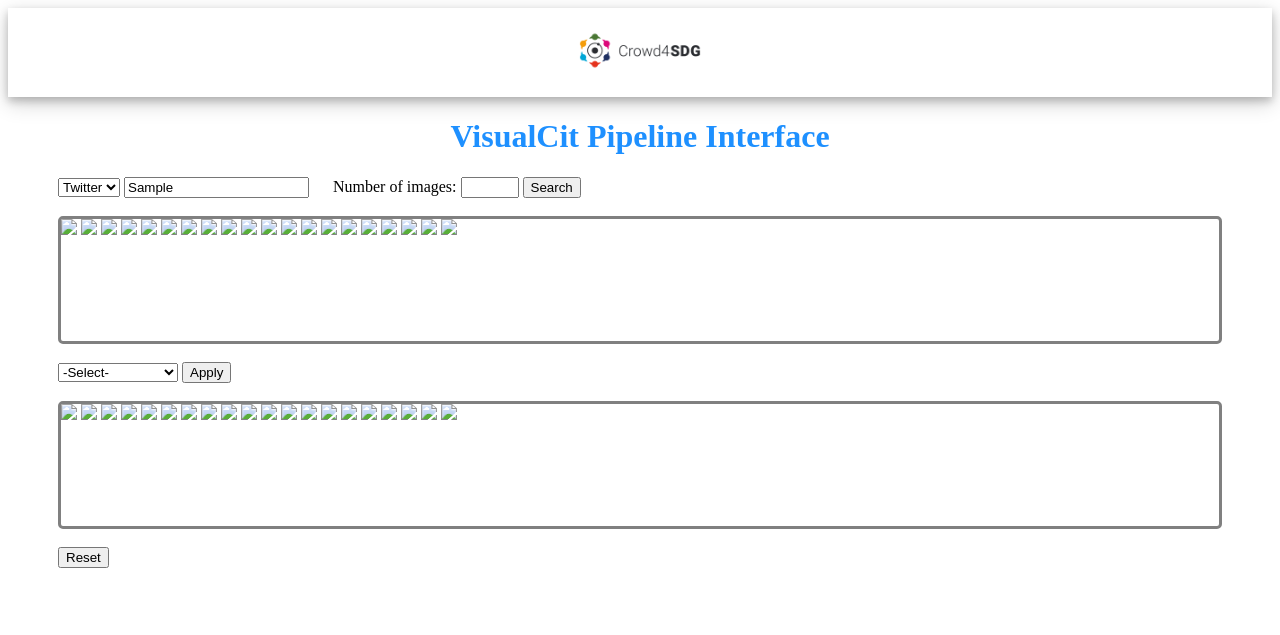
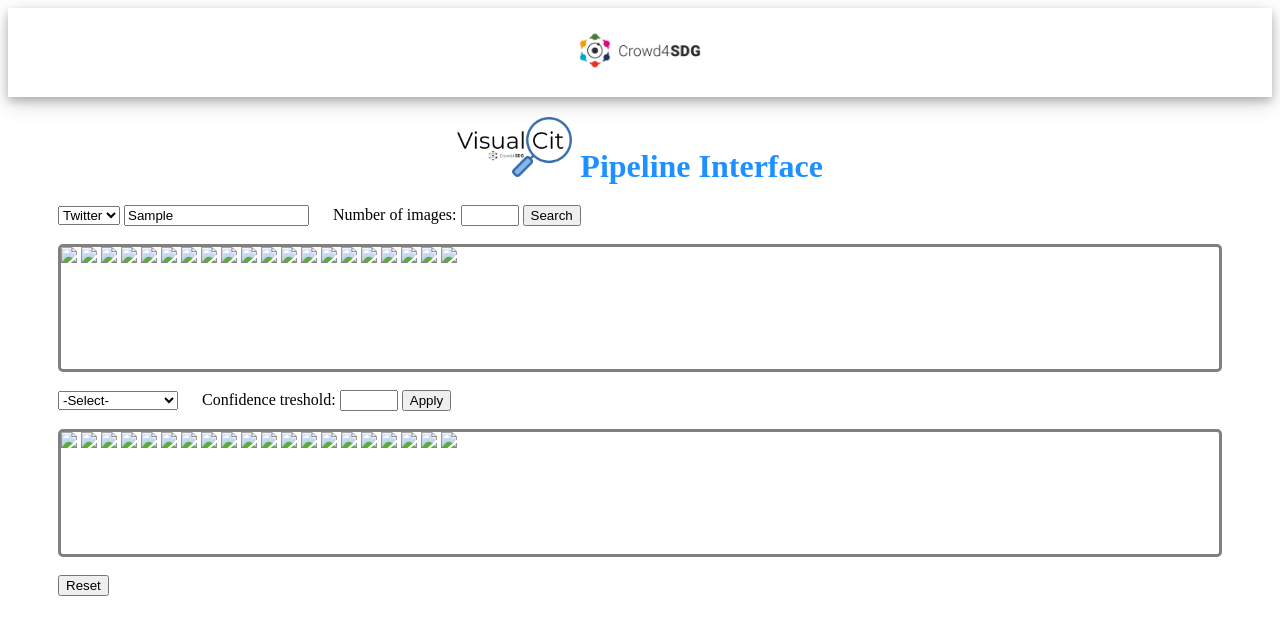
Before and after one commit to carloalbertobono/Crowd4SDG-Miguel, a Flask app: template templates/index.html in a window 1280 px wide. Shown: the top 635 px of the page. Run offline with Flask 2, Linux system fonts and the light colour scheme; the template is opened without the code that fills it: most values are stand-ins (such as "Sample title", 1, 10 or a date in 2020).

Commit message:
post request, confidence treshold and VisualCit logo

```diff
--- a/app.py
+++ b/app.py
@@ -26,12 +26,13 @@ applied = []
 source_applied = []
 count = 0
 number_images= 100
+confidence= 0.9
 s0 = {'ID': "", 'source': "", 'keywords': ""}
 source_applied.append(s0)
 
 @app.route('/', methods=['GET','POST'])
 def index():
-    global count, applied, source_applied, number_images, urls, paths
+    global count, applied, source_applied, number_images, urls, paths, confidence
     if request.method == "POST":
         if 'source_button' in request.form:
             if count == 0:
@@ -93,6 +94,7 @@ def index():
                         attribute = request.form['option2_select']
                     else:
                         attribute = [request.form['latitude_text'], request.form['longitude_text']]
+                    confidence = request.form['confidence']
                     #url_csv = "https://polimi365-my.sharepoint.com/:x:/g/personal/10787953_polimi_it/EczlUzJfhFdFjwNqc8NThlQB-pYmb6CbxDZbxbwB4xHQCQ?Download=1"
                     params = {'filter_name_list': [attribute.split()[0]],
                               #'confidence_threshold_list': [float(attribute.split()[1])],
@@ -131,6 +133,7 @@ def index():
                         attribute = request.form['option2_select']
                     else:
                         attribute = [request.form['latitude_text'], request.form['longitude_text']]
+                    confidence = request.form['confidence']
                     #url_csv = "https://polimi365-my.sharepoint.com/:x:/g/personal/10787953_polimi_it/EczlUzJfhFdFjwNqc8NThlQB-pYmb6CbxDZbxbwB4xHQCQ?Download=1"
                     #url_csv = r"http://131.175.120.2:7777/Filter/API/filterImageURL?filter_name_list=PeopleDetector&filter_name_list=MemeDetector&filter_name_list=PublicPrivateClassifier&confidence_threshold_list=0.98&confidence_threshold_list=0.89&confidence_threshold_list=0.93&column_name=media_url&csv_url=https%3A%2F%2Fdrive.google.com%2Fuc%3Fexport%3Ddownload%26id%3D12hy5NRkFiNG2lI9t6oXQ_12_QDUQz94c"
 
@@ -168,9 +171,9 @@ def index():
             urls = []
             paths = []
         elif 'up_button' in request.form:
-            print(applied)
-            print(urls)
-            print(paths)
+            print(len(applied))
+            print(len(urls))
+            print(len(paths))
             #sel_count = int(request.form['up_button'])
             #a = applied[sel_count-2]
             #applied[sel_count-2] = applied[sel_count-1]
@@ -201,7 +204,7 @@ def index():
             #print(url_download)
             pass
     return render_template('index.html', count=count, source_applied=source_applied, urls=urls,
-                           applied=applied, number_images=number_images)
+                           applied=applied, number_images=number_images, confidence=confidence)
 
 if __name__ == '__main__':
     app.run(debug=True)
--- /dev/null
+++ b/static/test (1).csv
@@ -0,0 +1,4 @@
+id,id_str,created_at,media_url,url,type,language_code,bounding_box,country,country_code,user_loc,full_text
+1299241075304017920,1299241075304017920,2020-08-28 07:03:05,http://pbs.twimg.com/media/EgfU1_OU4AIASwc.jpg,https://t.co/7AvsXwAFUs,photo,es,[0],-,-,Ankara,b'M\xc3\xa1s de mil personas fueron las v\xc3\xadctimas de coronavirus en la India en 24 horashttps://t.co/gjqzjOJwM1 https://t.co/7AvsXwAFUs'
+1299240866003914753,1299240866003914753,2020-08-28 07:02:15,http://pbs.twimg.com/media/EgfUp8rUwAE7kKM.jpg,https://t.co/y6zpe5o9rE,photo,en,[0],-,-,India,b'Cured patients testing positive for #COVID19 again due to \xe2\x80\x98harmless residual virus\xe2\x80\x99(reports @SaigalGaurav)https://t.co/yUjiITUX7U https://t.co/y6zpe5o9rE'
+1299251988224339968,1299251988224339968,2020-08-28 07:46:27,http://pbs.twimg.com/media/EgfeGsSVkAEJRc6.jpg,https://t.co/LIL6FWDBEB,photo,en,[0],-,-,,b'The Directorate General of Civil Aviation orders all airlines to put passengers who do not wear masks during flights. on their \xe2\x80\x9cno-fly list\xe2\x80\x9d ANI reports.Live blog: https://t.co/0R09cwDxlO https://t.co/LIL6FWDBEB'
--- /dev/null
+++ b/static/test.csv
@@ -0,0 +1,4 @@
+id,id_str,created_at,media_url,url,type,language_code,bounding_box,country,country_code,user_loc,full_text
+1299241075304017920,1299241075304017920,2020-08-28 07:03:05,http://pbs.twimg.com/media/EgfU1_OU4AIASwc.jpg,https://t.co/7AvsXwAFUs,photo,es,[0],-,-,Ankara,b'M\xc3\xa1s de mil personas fueron las v\xc3\xadctimas de coronavirus en la India en 24 horashttps://t.co/gjqzjOJwM1 https://t.co/7AvsXwAFUs'
+1299240866003914753,1299240866003914753,2020-08-28 07:02:15,http://pbs.twimg.com/media/EgfUp8rUwAE7kKM.jpg,https://t.co/y6zpe5o9rE,photo,en,[0],-,-,India,b'Cured patients testing positive for #COVID19 again due to \xe2\x80\x98harmless residual virus\xe2\x80\x99(reports @SaigalGaurav)https://t.co/yUjiITUX7U https://t.co/y6zpe5o9rE'
+1299251988224339968,1299251988224339968,2020-08-28 07:46:27,http://pbs.twimg.com/media/EgfeGsSVkAEJRc6.jpg,https://t.co/LIL6FWDBEB,photo,en,[0],-,-,,b'The Directorate General of Civil Aviation orders all airlines to put passengers who do not wear masks during flights. on their \xe2\x80\x9cno-fly list\xe2\x80\x9d ANI reports.Live blog: https://t.co/0R09cwDxlO https://t.co/LIL6FWDBEB'
--- /dev/null
+++ b/static/test2.csv
@@ -0,0 +1,6 @@
+id,id_str,created_at,full_text,media_url,url,type,language_code,country,country_code,user_loc
+1260102488935497732,1260102488935497732,Tue May 12 07:00:19 +0000 2020,#Nacionales  Diputado Trujillo pidió transferencias en cifras de contagios por Covid-19  #elsiglocomve📲 https://t.co/77OUcRk9gH https://t.co/GtGvfB85Mm,http://pbs.twimg.com/media/EXzIiUUXsAErSWG.jpg,https://t.co/GtGvfB85Mm,photo,es,,,|Maracay, Venezuela|
+1260142225616449536,1260142225616449536,Tue May 12 09:38:13 +0000 2020,Un fármaco ruso contra COVID-19 pasa pruebas en 11 centros médicos - https://t.co/OFhJR4RVcz https://t.co/zr1DwVZgfl,http://pbs.twimg.com/media/EXzsrQiXsAA5CEh.png,https://t.co/zr1DwVZgfl,photo,es,,,Brasil - Goiânia
+1260103901480726528,1260103901480726528,Tue May 12 07:05:56 +0000 2020,La #FundacióMAP rep una aportació de @FundaciolaCaixa per fer front a les despeses extraordinàries per la compra de material de protecció per als professionals datenció directa i del #CET durant la #Covid19. Moltes gràcies! https://t.co/YgbP2WiQE6 https://t.co/Ut1X5xpgcs,http://pbs.twimg.com/media/EXzJ0bdXkAEze6O.jpg,https://t.co/Ut1X5xpgcs,photo,ca,,,Ripoll (Girona)
+1260140041826742273,1260140041826742273,Tue May 12 09:29:32 +0000 2020,[WATCH] Unicef releases remake of Makebas Pata Pata to highlight Covid-19 https://t.co/2UDyJki2w0 https://t.co/tROHr7Wi2S,http://pbs.twimg.com/media/EXzqsKSUcAEgXfK.jpg,https://t.co/tROHr7Wi2S,photo,en,,,|Cape Town, South Africa|
+1260144434580160518,1260144434580160518,Tue May 12 09:47:00 +0000 2020,#Argentina  Gobierno extiende cuarentena hasta el 24 de mayo →https://t.co/LpppJP8viuEl decreto alega la necesidad de continuar controlando el impacto de la epidemia en cada jurisdicción(...) habilitar en forma paulatina la realización de nuevas actividades productivas https://t.co/XMO72t9hA5,http://pbs.twimg.com/media/EXxMrOXXYAAeEnG.jpg,https://t.co/XMO72t9hA5,photo,es,,,Caracas
--- a/templates/base_template.html
+++ b/templates/base_template.html
@@ -10,6 +10,11 @@
       margin: auto;
       padding: 20px;
       box-shadow: 0 4px 8px 0 rgba(0, 0, 0, 0.2), 0 6px 20px 0 rgba(0, 0, 0, 0.19);
+      text-align: center;
+    }
+    .logo {
+      margin: auto;
+      padding: 20px;
       text-align: center;
     }
     h1 {
--- a/templates/index.html
+++ b/templates/index.html
@@ -7,7 +7,10 @@
     <div class= "banner_box">
         <img src="/static/images/Crowd4SDG.png" style="height: 45px;">
     </div>
-    <h1> VisualCit Pipeline Interface </h1>
+    <h1 class= "logo">
+        <img src="/static/images/VisualCit.png" style="height: 60px;">
+        Pipeline Interface
+    </h1>
     <div class= "source">
         <form method="POST">
             <select id="source" name="source">
@@ -91,8 +94,8 @@
             </select>
             <input id={{"latitude"~(x+1)}} name="latitude_text" type="text" {% if applied[x].Filter == "Geographic" %} style="display:inline;" value={{applied[x].Attribute[0]}} {% else %} style="display:none;" value="-Latitude-" {% endif %}>
             <input id={{"longitude"~(x+1)}} name="longitude_text" type="text" {% if applied[x].Filter == "Geographic" %} style="display:inline;" value={{applied[x].Attribute[1]}} {% else %} style="display:none;" value="-Longitude-" {% endif %}>
-            <label id={{"label"~(x+1)}} for={{"confidence"~(x+1)}} style= "margin-left: 20px; display: none;">Confidence treshold:</label>
-            <input id={{"confidence"~(x+1)}} name="confidence" value= "0.9" type="number" min="0" max="1" step="0.01" style="width: 50px; display: none;">
+            <label id={{"label"~(x+1)}} for={{"confidence"~(x+1)}} {% if applied[x].Filter != '' and applied[x].Filter != '--'%} style= "margin-left: 20px; display: inline;" {% else %} style= "margin-left: 20px; display: none;" {% endif %}>Confidence treshold:</label>
+            <input id={{"confidence"~(x+1)}} name="confidence" value= {{confidence}} type="number" min="0" max="1" step="0.01" {% if applied[x].Filter != '' and applied[x].Filter != '--'%} style="width: 50px; display: inline;" {% else %} style="width: 50px; display: none;" {% endif %}>
             <button type="submit" class="apply_button" name="apply_button" value={{x+1}}>Apply</button>
             {% if count > x+1 %}
             <button type="submit" class="download_button" name="download_button" value={{x+1}} style="float: right;">Download file</button>
```
Also changed, not shown: static/images/VisualCit.png (added).
